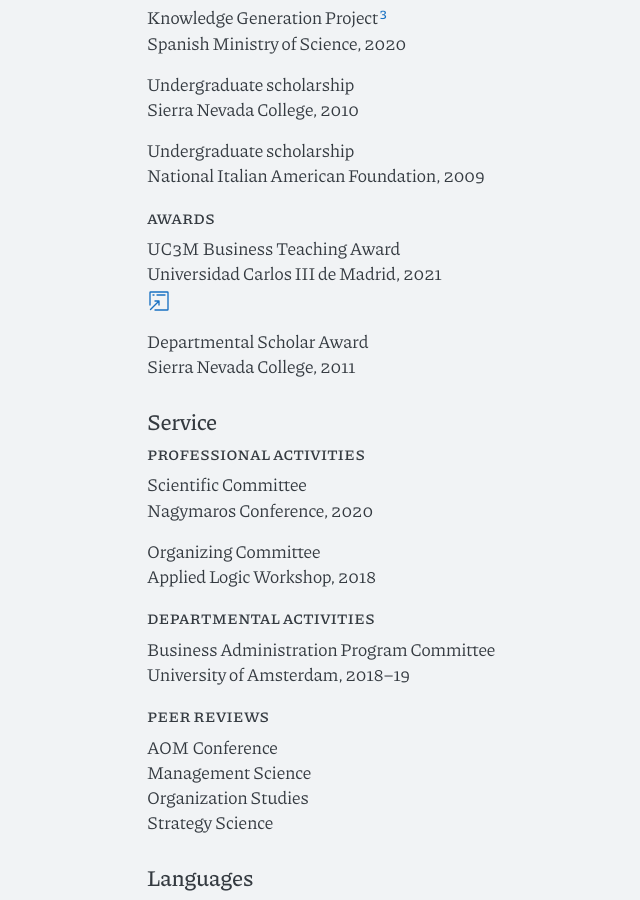
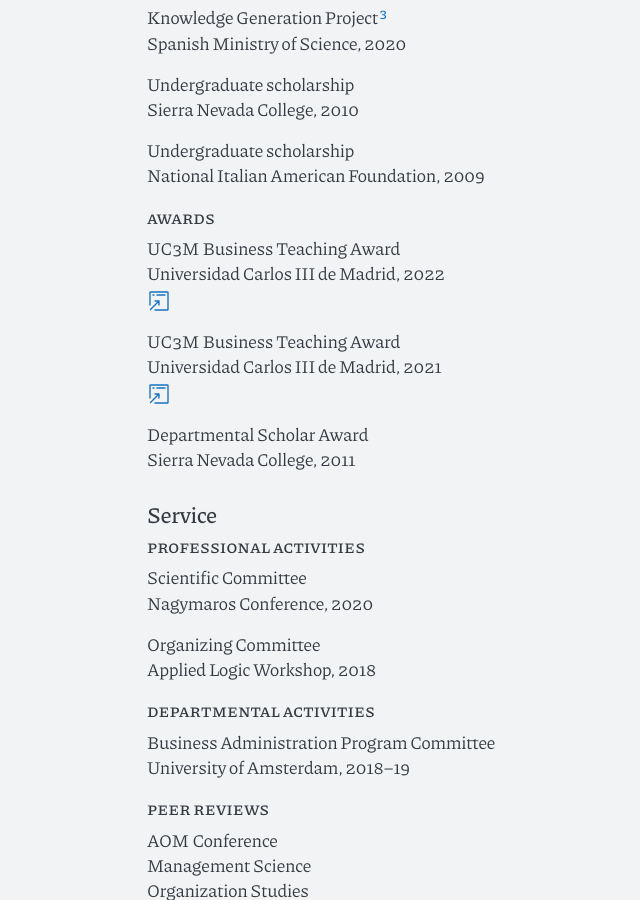
Before and after one commit to piazzai/piazzai.github.io, a Jekyll site: the page built from cv.md, in a window 1280 px wide and 900 px high, scrolled down 3810 px. Shown: the whole window, without its empty margins (220-860 px from the left). Built offline with Jekyll 4.4.1, drawn with Linux system fonts in a browser that asks for light colours.

Commit message:
Update cv

```diff
--- a/cv.md
+++ b/cv.md
@@ -169,6 +169,10 @@
 ### Awards
 
 UC3M Business Teaching Award
+Universidad Carlos III de Madrid, 2022
+{% include iconlink.html icon="svg/open-in-browser.svg" href="https://business.uc3m.es/en/news/noticia/328" %}
+
+UC3M Business Teaching Award
 Universidad Carlos III de Madrid, 2021
 {% include iconlink.html icon="svg/open-in-browser.svg" href="https://business.uc3m.es/en/news/noticia/310" %}
 
```
